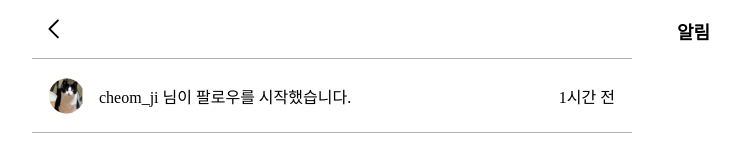
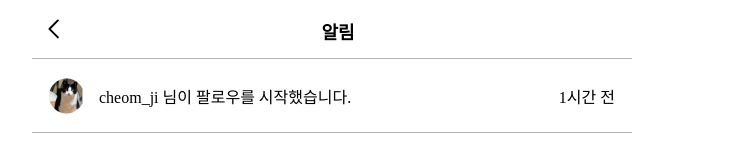
Before and after one commit to prgrms-fe-devcourse/NFE1_2_Youngstar, a React (Vite) app: page /notification in a window 1280 px wide. Shown: the top 150 px of the page, without its empty margins (308-1048 px from the left). Built offline with nearby package versions, Linux system fonts and the light colour scheme.

Commit message:
fix: 헤더의 중앙 정렬 수정

```diff
--- a/src/styles/PageHeader.css
+++ b/src/styles/PageHeader.css
@@ -1,5 +1,7 @@
 .header-box {
+  box-sizing: border-box;
   width: 100%;
+  max-width: 600px;
   position: fixed;
   text-align: center;
   align-items: center;
@@ -11,4 +13,7 @@
   border: none;
   float: left;
   background: transparent;
+}
+.header-box span {
+  padding-right: 11px;
 }/*# sourceMappingURL=PageHeader.css.map */
--- a/src/styles/PageHeader.scss
+++ b/src/styles/PageHeader.scss
@@ -1,5 +1,7 @@
 .header-box{
+    box-sizing: border-box;
     width: 100%;
+    max-width: 600px;
     position: fixed;
     text-align: center;
     align-items: center;
@@ -12,4 +14,8 @@
         float: left;
         background: transparent;
     }
+
+    span{
+        padding-right: 11px;
+    }
 }
```
Also changed, not shown: 1 other file (tests, documents, lock files or other folders).
